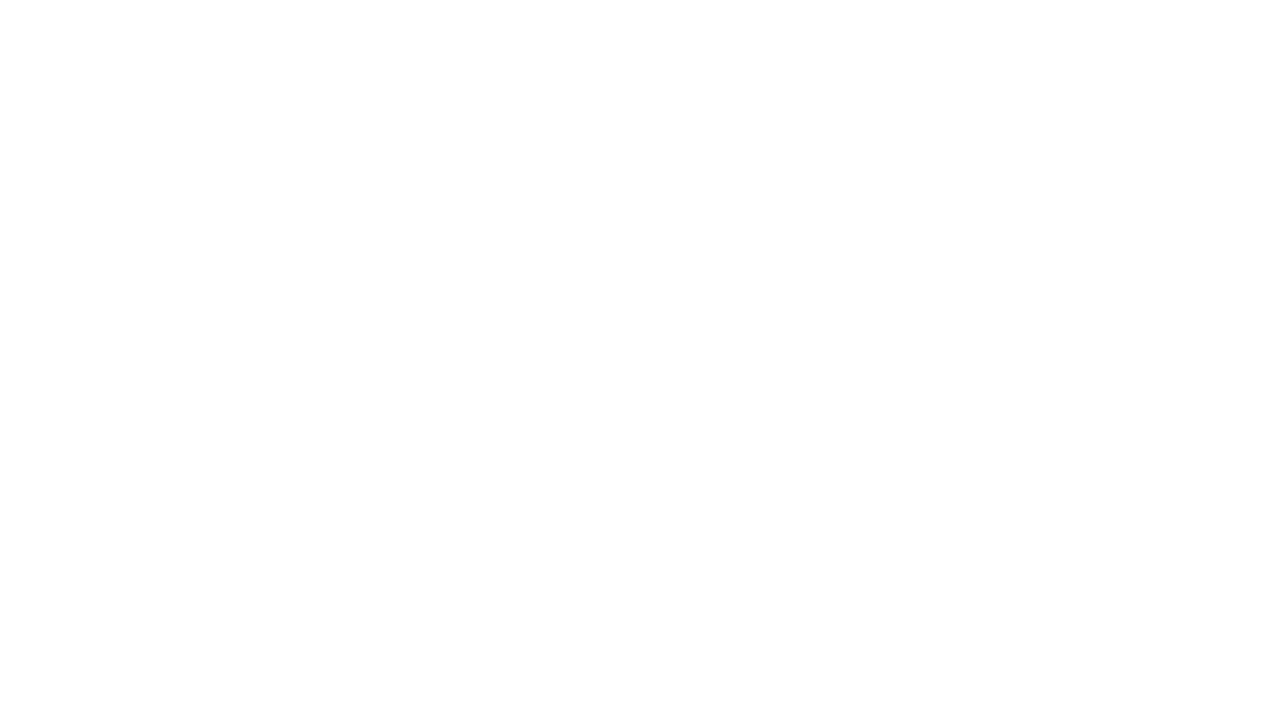
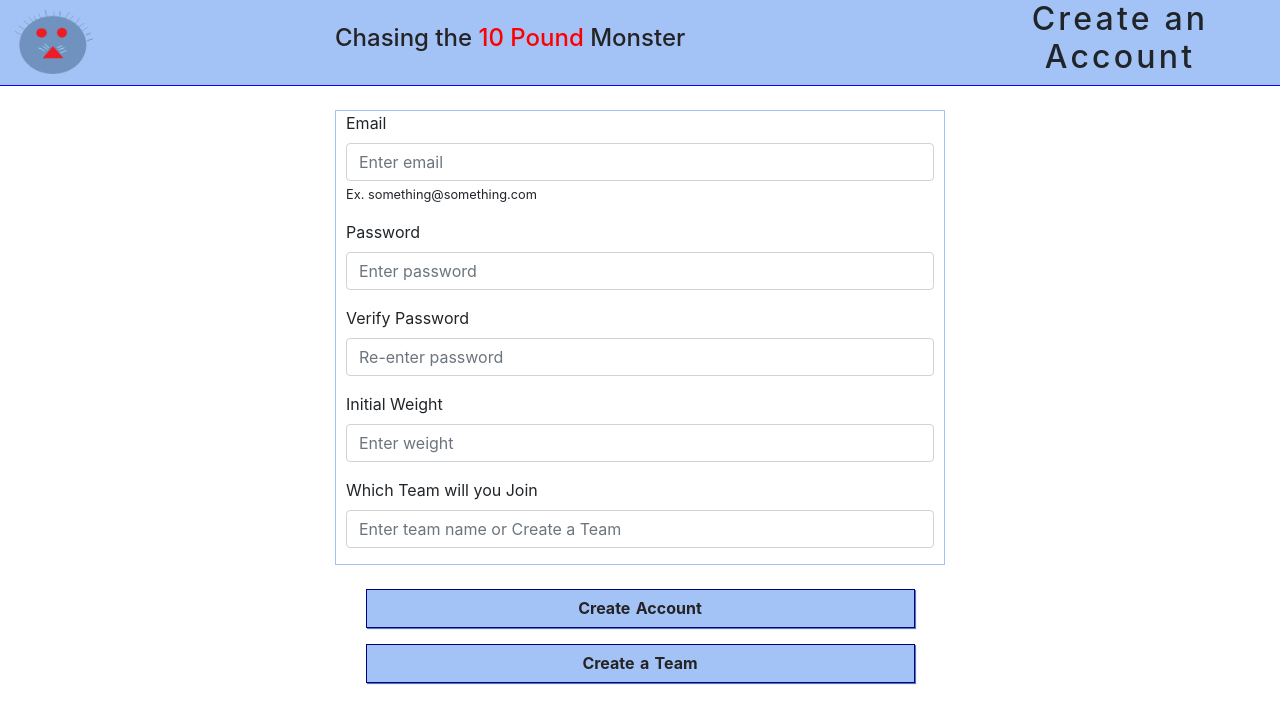
Before and after one commit to jcsmileyjr/chasingtenpounds, a React (Create React App) app: page /signUp in a window 1280 px wide. Shown: the top 724 px of the page. Built offline with nearby package versions, Linux system fonts and the light colour scheme.

Commit message:
Feature SignUp Page: initial placement of elements and app navigation

```diff
--- a/src/App.js
+++ b/src/App.js
@@ -3,6 +3,7 @@ import {BrowserRouter as Router, Route} from "react-router-dom";
 
 import LandingPage from './pages/LandingPage1';
 import LogInPage from './pages/LogInPage';
+import SignUpPage from './pages/SignUpPage';
 import './App.css';
 
 function App() {
@@ -11,6 +12,7 @@ function App() {
       <div>
         <Route exact path="/" render={props => <LandingPage />} />
         <Route path="/logIn" render={props => <LogInPage />} />
+        <Route path="/signUp" render={props => <SignUpPage />} />
     </div>
   </Router>
   );
--- a/src/components/LandingPageBody.js
+++ b/src/components/LandingPageBody.js
@@ -1,4 +1,5 @@
 import React from 'react';
+import { Link } from "react-router-dom";
 import {Container, Row, Col, Image} from 'react-bootstrap';
 import "./LandingPageBody.css";
 import BlueButton from '../components/BlueButton';
@@ -16,7 +17,7 @@ import MonsterSteps from '../components/MonsterSteps';
 const LandingPageBody = () => {
     /*FOR TESTING ONLY */
     const test = () =>{
-        alert("WIP: Testing that the button works!");
+        console.log("WIP: Testing that the button works!");
     }
     return (
         <Container fluid>
@@ -45,7 +46,9 @@ const LandingPageBody = () => {
             <Row className="whiteSpaceAboveRow pinkBG">
                 <Col xs={12} sm={true} md={true} lg={true} xl={4} className="centerContent">
                 <h2 className="centerElements">Quick & Simple to Use, Only Show Weight Loss</h2>
-                    <BlueButton buttonType="light" action={test} title="Sign Up Today" flat={false}  />
+                    <Link to="/signUp">
+                        <BlueButton buttonType="light" action={test} title="Sign Up Today" flat={false}  />
+                    </Link>
                 </Col>
                 <Col xs={12} sm={true} md={true} lg={true} xl={8} >
                     <Image src={winnerVideo} fluid />
@@ -56,7 +59,9 @@ const LandingPageBody = () => {
                     <h3 style={{width:"80vw", textAlign:"center"}} >Create a team name and send the challenge to your team for a weight loss match</h3>
                 </Col>
                 <Col xs={12} className="centerElements minorWhiteSpace">
-                    <BlueButton buttonType="light" action={test} title="Sign Up" flat={false} />
+                    <Link to="/signUp">
+                        <BlueButton buttonType="light" action={test} title="Sign Up" flat={false} />
+                    </Link>
                 </Col>
                 <MonsterSteps monster1={monsterA} textA="Step 1: Sign Up" textB="I'm Ready" />
                 <MonsterSteps monster1={monsterB} monster2={monsterC} textA="Step 2: Join or Create a Team" textB="Join the FUN!!!" />
--- a/src/components/LogInPageBody.js
+++ b/src/components/LogInPageBody.js
@@ -1,4 +1,5 @@
 import React from 'react';
+import { Link } from "react-router-dom";
 import {Container, Row, Col, Form, Image} from 'react-bootstrap';
 
 import './LogInPageBody.css';
@@ -9,7 +10,7 @@ import monsterQuote from '../assets/images/monsterQuote.png';
 const LogInPageBody = () => {
     /*FOR TESTING ONLY */
     const test = () =>{
-        alert("WIP: Testing that the button works!");
+        console.log("WIP: Testing that the button works!");
     }
     return(
         <Container fluid={true} >
@@ -34,7 +35,9 @@ const LogInPageBody = () => {
                     <BlueButton buttonType="light" action={test} title="Log In" flat={false} wide={true}/>
                 </Col>
                 <Col xs={12} sm={{ span: 8, offset: 2 }} className="centerElements">
-                    <BlueButton buttonType="light" action={test} title="Create an Account" flat={true} wide={true}/>
+                    <Link to="/signUp">
+                        <BlueButton buttonType="light" action={test} title="Create an Account" flat={true} wide={true}/>
+                    </Link>
                 </Col>
                 <Col xs={12}>
                     <p className="quoteTitleStyle">Inspirational Quote</p>
--- /dev/null
+++ b/src/components/SignUpPageBody.css
@@ -0,0 +1,10 @@
+/*Add whitespace above an element */
+.whiteSpaceAbove {
+    margin-top: 1.5rem;
+}
+
+.blueBorder {
+    border: 1px #A3C3F7  solid;/*Primary light blue color of app*/
+    padding-left: 10px;
+    padding-right: 10px
+}
--- /dev/null
+++ b/src/components/SignUpPageBody.js
@@ -0,0 +1,55 @@
+import React from 'react';
+import { Link } from "react-router-dom";
+import {Container, Row, Col, Form} from 'react-bootstrap';
+
+import './SignUpPageBody.css';
+import BlueButton from '../components/BlueButton';
+
+
+const SignUpPageBody = () => {
+    /*FOR TESTING ONLY */
+    const test = () =>{
+        console.log("WIP: Testing that the button works!");
+    }
+    return(
+        <Container fluid={true} >
+            <Row className="whiteSpaceAbove">
+                <Col xs={12} sm={{ span: 6, offset: 3 }}>
+                    <Form className="blueBorder">
+                        <Form.Group controlId="UserEmail">
+                            <Form.Label>Email</Form.Label>
+                            <Form.Control type="email" placeholder="Enter email" required />
+                            <Form.Text>Ex. something@something.com</Form.Text>
+                        </Form.Group>
+                        <Form.Group controlId="UserPassword">
+                            <Form.Label>Password</Form.Label>
+                            <Form.Control type="password" placeholder="Enter password" required />
+                        </Form.Group>
+                        <Form.Group controlId="UserVerifyPassword">
+                            <Form.Label>Verify Password</Form.Label>
+                            <Form.Control type="password" placeholder="Re-enter password" required />
+                        </Form.Group>
+                        <Form.Group controlId="UserInitialWeight">
+                            <Form.Label>Initial Weight</Form.Label>
+                            <Form.Control type="number" placeholder="Enter weight" required />
+                        </Form.Group>
+                        <Form.Group controlId="UserInitialWeight">
+                            <Form.Label>Which Team will you Join</Form.Label>
+                            <Form.Control type="text" placeholder="Enter team name or Create a Team" required />
+                        </Form.Group>
+                    </Form>
+                </Col>
+                <Col xs={12} sm={{ span: 6, offset: 3 }} className="centerElements whiteSpaceAbove">
+                    <Link to="/signUp">
+                        <BlueButton buttonType="light" action={test} title="Create Account" flat={true} wide={true}/>
+                    </Link>
+                    <Link to="/signUp">
+                        <BlueButton buttonType="light" action={test} title="Create a Team" flat={false} wide={true}/>
+                    </Link>
+                </Col>
+            </Row>
+        </Container>
+    );
+}
+
+export default SignUpPageBody;
--- /dev/null
+++ b/src/pages/SignUpPage.js
@@ -0,0 +1,15 @@
+import React from "react";
+
+import LogInHeader from '../components/LandingPageHeader';
+import SignUpPageBody from '../components/SignUpPageBody';
+
+const SignUpPage = () => {
+    return (
+        <div>
+            <LogInHeader type="login" text="Create an Account"/>
+            <SignUpPageBody />
+        </div>
+    );
+}
+
+export default SignUpPage;
```
